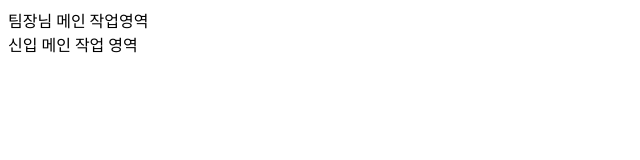
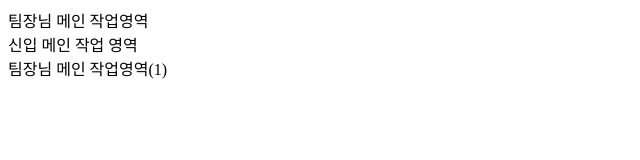
Before and after one commit to keywrok3/company-project1028, a plain HTML site: page main.html in a window 1280 px wide. Shown: the whole page, without its empty margins (0-640 px from the left). Drawn offline with Linux system fonts and the light colour scheme.

Commit message:
Team Leader(3)

```diff
--- a/main.html
+++ b/main.html
@@ -7,5 +7,8 @@
         팀장님 메인 작업영역
     </div>
 <div> 신입 메인 작업 영역 </div>
+    <div>
+        팀장님 메인 작업영역(1)
+    </div>
 </body>
 </html>
```
Also changed, not shown: index.html (+3 -0 lines).
